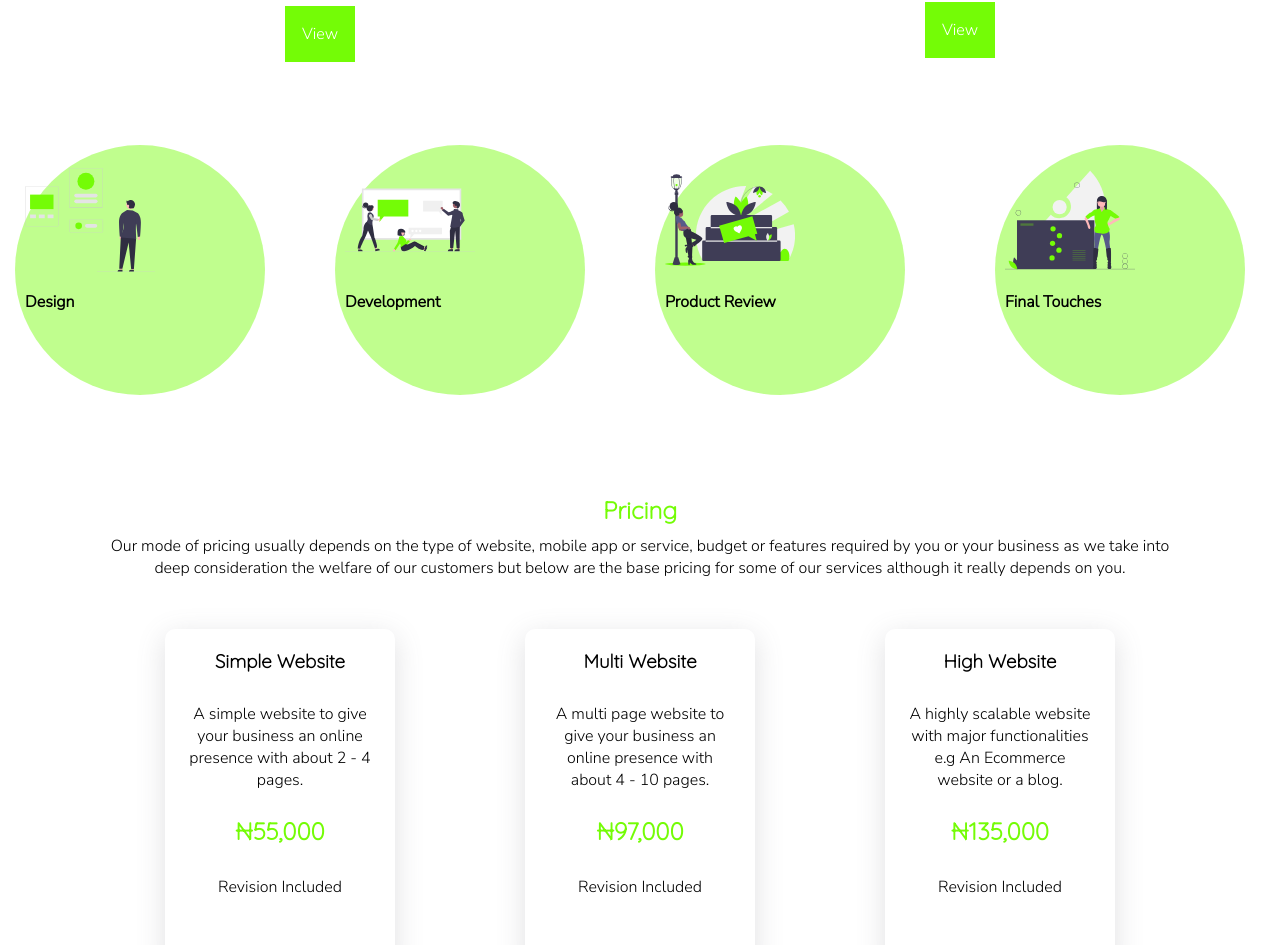
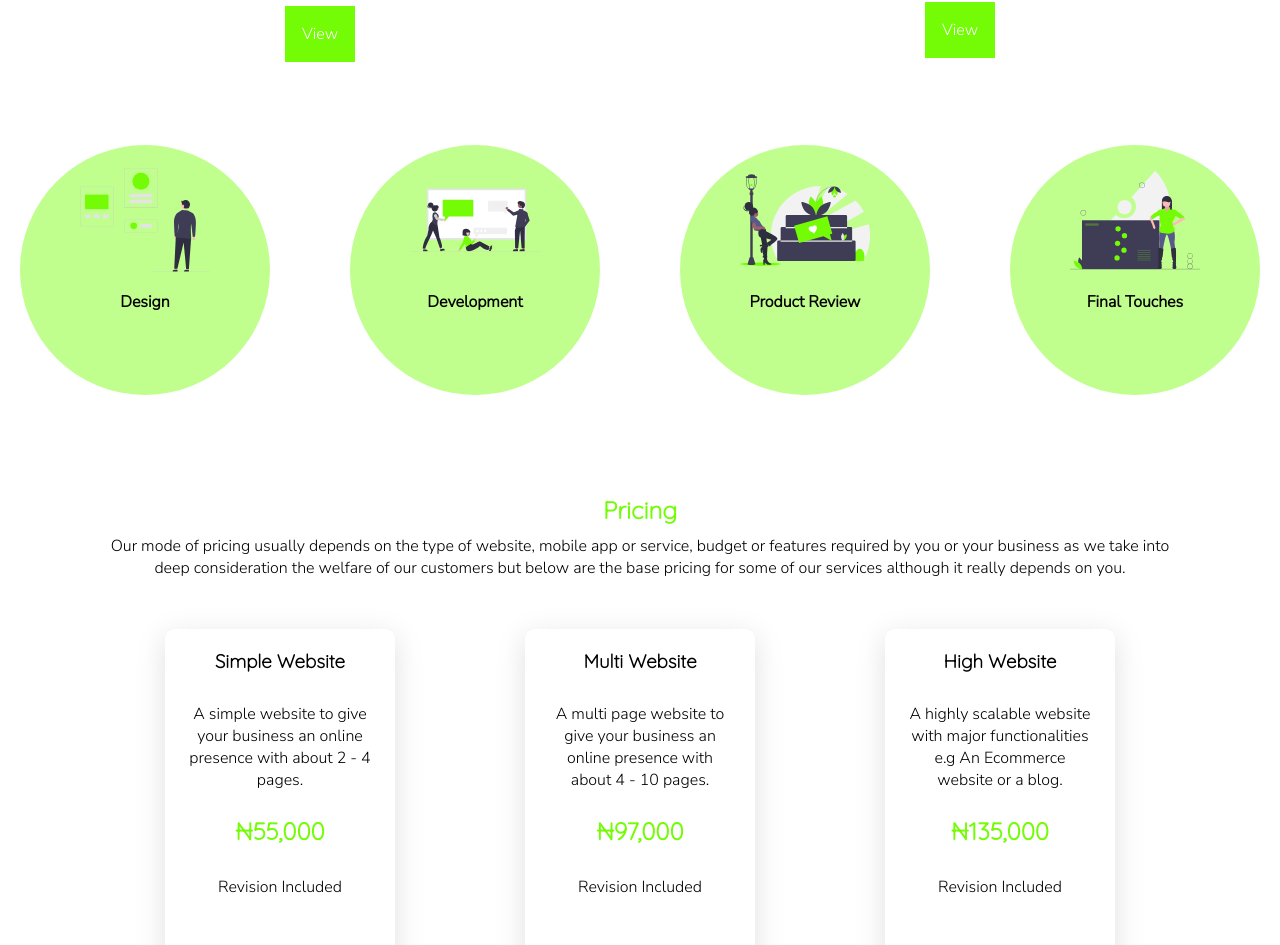
Before and after one commit to lekandev/hexagon.ng, a Vue app: page / in a window 1280 px wide. Shown: the part 2402-3347 px from the top of the page. Built offline with nearby package versions, Linux system fonts and the light colour scheme; what particles.vue3 would draw is missing.

Commit message:
Update DevProcess.vue

```diff
--- a/src/components/DevProcess.vue
+++ b/src/components/DevProcess.vue
@@ -32,10 +32,12 @@ export default {
     display: grid;
     grid-template-columns: repeat(auto-fit, minmax(240px, 1fr));
     place-items: center;
+    text-align: center;
+    gap: 40px;
 
-     .process:not(:last-child) {
-       margin-right: 40px;
-     }
+    //  .process:not(:last-child) {
+    //    margin-right: 40px;
+    //  }
 
      .process {
         width: 250px;
```
